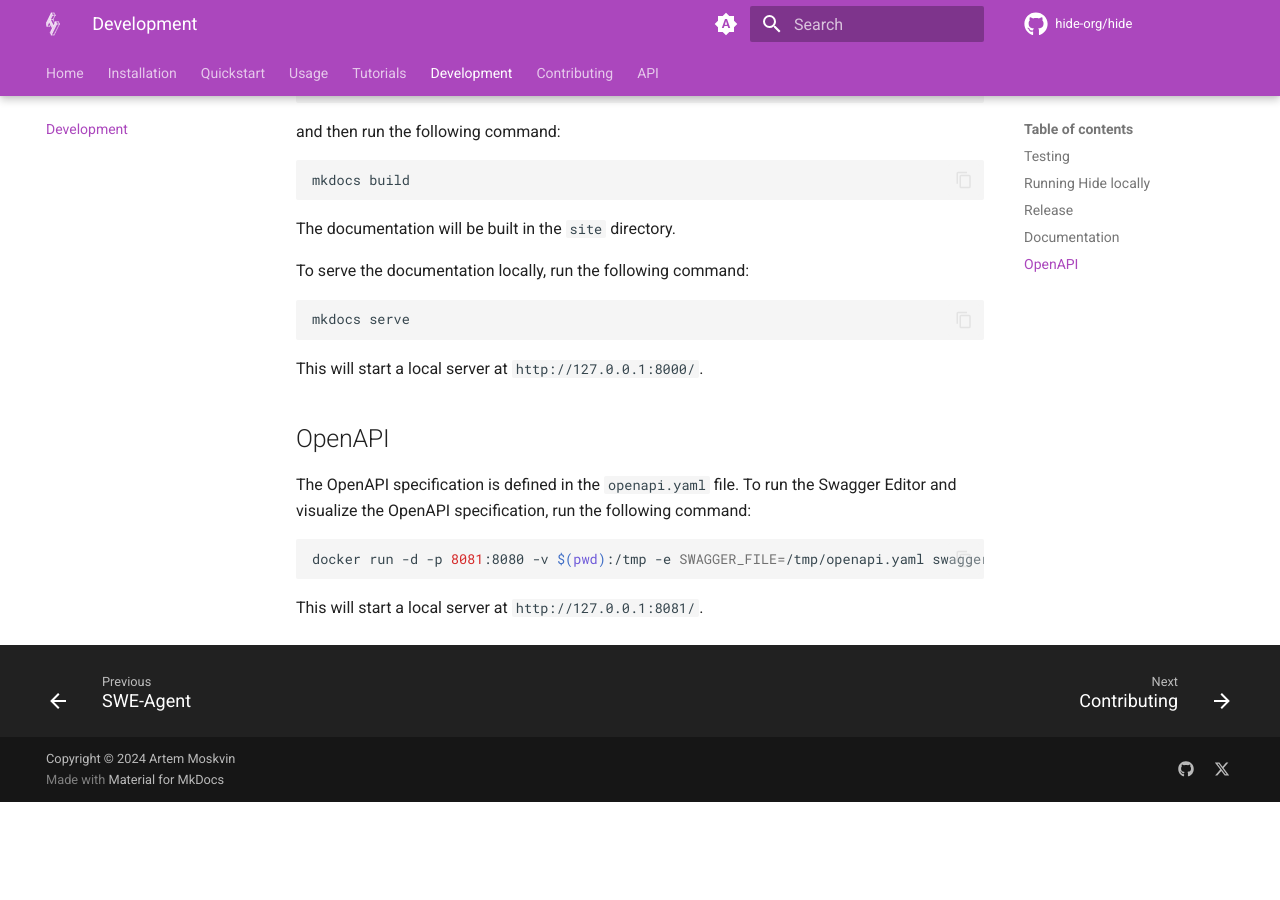
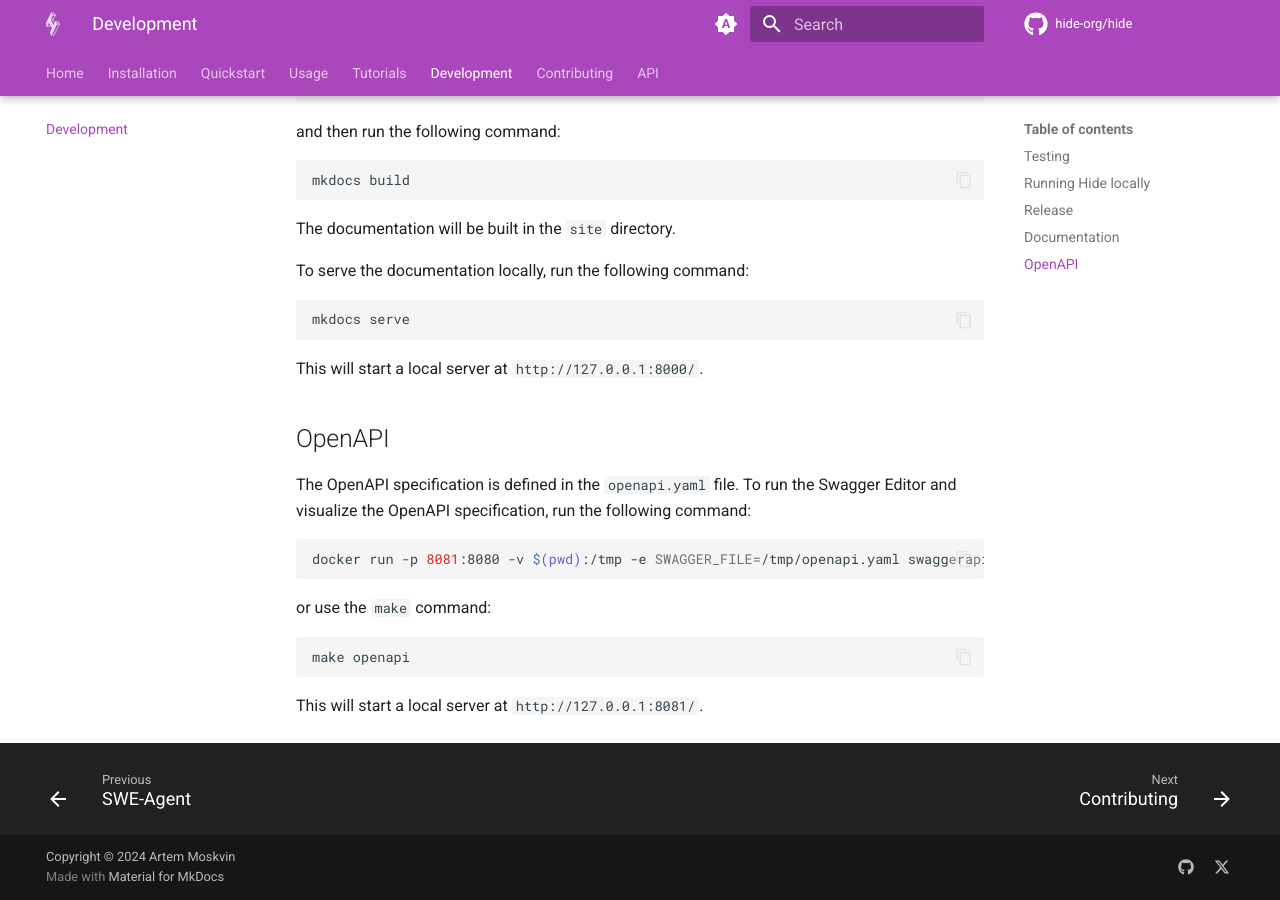
Before and after one commit to hide-org/hide, an MkDocs documentation site: the page built from docs/development.md, in a window 1280 px wide and 900 px high, scrolled down 1713 px. Built offline with MkDocs 1.6.1 and Material for MkDocs 9.7.7, drawn with Linux system fonts in a browser that asks for light colours; comment, search, counter and statistics services are not loaded; before the commit the page ends 2515 px from its top, so only the background shows below that.

Commit message:
openapi: add make command

````diff
--- a/docs/development.md
+++ b/docs/development.md
@@ -101,7 +101,13 @@ This will start a local server at `http://127.0.0.1:8000/`.
 The OpenAPI specification is defined in the `openapi.yaml` file. To run the Swagger Editor and visualize the OpenAPI specification, run the following command:
 
 ```bash
-docker run -d -p 8081:8080 -v $(pwd):/tmp -e SWAGGER_FILE=/tmp/openapi.yaml swaggerapi/swagger-editor
+docker run -p 8081:8080 -v $(pwd):/tmp -e SWAGGER_FILE=/tmp/openapi.yaml swaggerapi/swagger-editor
+```
+
+or use the `make` command:
+
+```bash
+make openapi
 ```
 
 This will start a local server at `http://127.0.0.1:8081/`.
````
Also changed, not shown: 1 other file.
